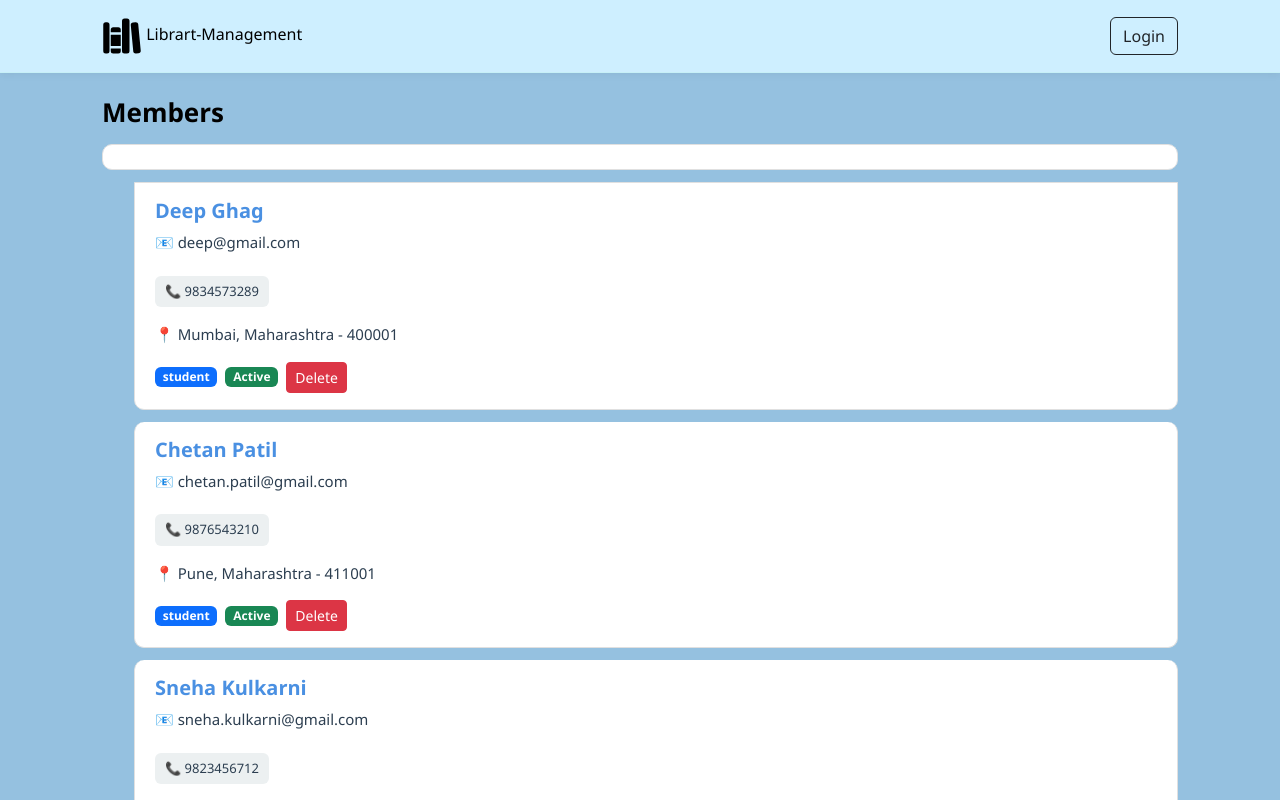
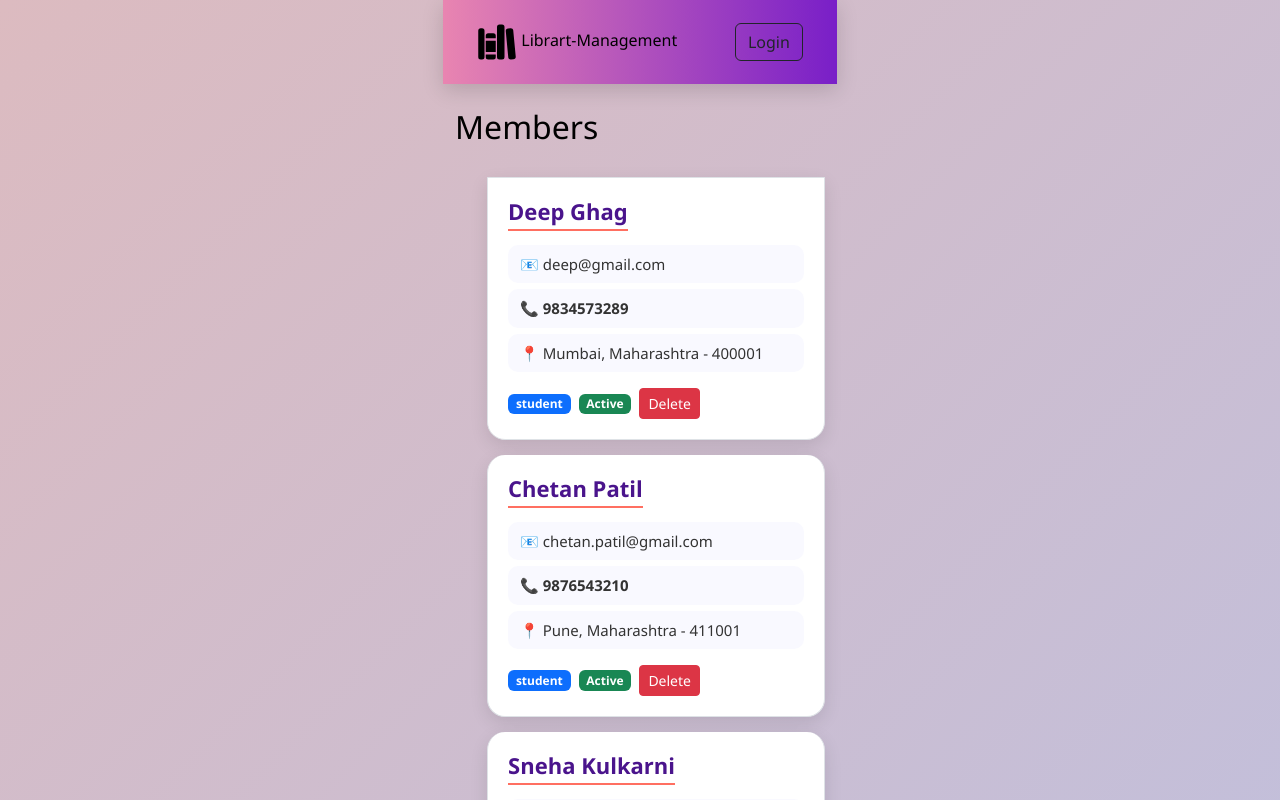
Before and after one commit to patilchetan3633/lms-project, a React (Vite) app in the folder libarey-system/: page /Members in a window 1280 px wide. Shown: the top 800 px of the page. Built offline with nearby package versions, Linux system fonts and the light colour scheme; data requests are answered from the project's data file.

Commit message:
Update App.css

```diff
--- a/libarey-system/src/App.css
+++ b/libarey-system/src/App.css
@@ -1,67 +1,109 @@
-:root {
-    --bg: #f4f6f9;
-    --card: #ffffff;
-    --card-border: #e0e0e0;
-    --text: #2c3e50;
-    --muted: #7f8c8d;
-    --primary: #4a90e2;
-    --secondary: #50b7c1;
-    --radius: 10px;
-    --shadow: 0 2px 8px rgba(0, 0, 0, 0.05);
+/* ---- Global Animations ---- */
+@keyframes fadeUp {
+  from { opacity: 0; transform: translateY(40px); }
+  to { opacity: 1; transform: translateY(0); }
 }
 
+@keyframes pulseGlow {
+  0% { box-shadow: 0 0 8px rgba(255,255,255,0.4); }
+  50% { box-shadow: 0 0 20px rgba(255,255,255,0.7); }
+  100% { box-shadow: 0 0 8px rgba(255,255,255,0.4); }
+}
+
+@keyframes floatCard {
+  0% { transform: translateY(0); }
+  50% { transform: translateY(-6px); }
+  100% { transform: translateY(0); }
+}
+
+@keyframes gradientShift {
+  0% { background-position: 0% 50%; }
+  50% { background-position: 100% 50%; }
+  100% { background-position: 0% 50%; }
+}
+
+/* ---- Body ---- */
 body {
   margin: 0;
   font-family: 'Segoe UI', sans-serif;
-    background-color: #95c1e0;
-    color: rgb(0, 0, 0);
+  background: linear-gradient(135deg, #ffecd2, #fcb69f, #a1c4fd, #c2e9fb);
+  background-size: 400% 400%;
+  animation: gradientShift 18s ease infinite;
+  color: #2c3e50;
+  overflow-x: hidden;
+  display: flex;
+  flex-direction: column;
+  align-items: center;
 }
 
 /* ---- Navbar ---- */
 .navbar {
-    background-color:#ceefff;
-    padding: 16px 24px;
-    box-shadow: var(--shadow);
-    border-bottom: 1px solid rgb(199, 240, 247);
+  width: 100%;
+  background: linear-gradient(90deg, #ff6a88, #ff99ac, #6a11cb, #2575fc);
+  background-size: 400% 400%;
+  animation: gradientShift 10s ease infinite;
+  padding: 22px;
+  text-align: center;
+  box-shadow: 0 6px 20px rgba(0,0,0,0.15);
+  position: sticky;
+  top: 0;
+  z-index: 10;
 }
 
 .navbar h1 {
-    margin: 0;
-    font-size: 22px;
-    color: var(--primary);
+  color: #fff;
+  font-size: 32px;
+  font-weight: 800;
+  text-shadow: 2px 2px 10px rgba(0,0,0,0.3);
+  animation: fadeUp 1s ease forwards;
 }
 
-/* ---- Books Wrap ---- */
+/* ---- Books Section ---- */
 .books-wrap {
-    width: min(1200px, 92%);
-    margin: 40px auto;
+  width: 100%;
+  max-width: 1400px;
+  margin: 50px auto;
+  text-align: center;
 }
 
-/* ---- Book Grid ---- */
 .books-grid {
   display: grid;
-    grid-template-columns: repeat(auto-fill, minmax(240px, 1fr));
-    gap: 20px;
+  grid-template-columns: repeat(5, 1fr); /* 5 per row */
+  gap: 28px;
+  justify-items: center;
+  animation: fadeUp 1s ease forwards;
 }
 
 /* ---- Book Card ---- */
 .book-card {
-    background:#FBFBFB;
-    border: 1px solid var(--card-border);
-    border-radius: var(--radius);
-    box-shadow: var(--shadow);
+  background: #fff;
+  border-radius: 16px;
+  box-shadow: 0 6px 18px rgba(0,0,0,0.12);
   overflow: hidden;
-    transition: transform 0.2s ease;
+  transition: all 0.4s ease;
+  animation: fadeUp 1s ease forwards;
+  display: flex;
+  flex-direction: column;
+  text-align: left;
+  width: 100%;
+  max-width: 240px;
 }
 
 .book-card:hover {
-    transform: translateY(-4px);
+  animation: floatCard 3s ease-in-out infinite;
+  box-shadow: 0 12px 28px rgba(0,0,0,0.2);
+  transform: scale(1.05);
 }
 
 .book-cover {
   width: 100%;
   height: 160px;
   object-fit: cover;
+  transition: transform 0.5s ease;
+}
+
+.book-card:hover .book-cover {
+  transform: scale(1.1);
 }
 
 .book-body {
@@ -70,112 +112,105 @@ body {
 
 .book-title {
   font-size: 18px;
-    margin: 10px 0 6px;
+  font-weight: 700;
+  color: #6a11cb;
+  margin-bottom: 6px;
 }
 
 .book-meta {
   font-size: 14px;
-    color: var(--muted);
+  color: #555;
   margin-bottom: 10px;
 }
 
 .book-footer {
+  margin-top: auto;
+  padding-top: 10px;
+  border-top: 1px solid #eee;
+  font-size: 14px;
   display: flex;
   justify-content: space-between;
   align-items: center;
-    font-size: 14px;
-    padding-top: 10px;
-    border-top: 1px solid #eee;
-}
-.container {
-    max-width: 1100px;
 }
 
-/* Page Title */
-h2 {
-    font-size: 26px;
-    font-weight: 700;
-    color: var(--primary);
-    margin-bottom: 20px;
-}
-
-/* ---- Button ---- */
+/* ---- Buttons ---- */
 .btn-view {
-    background-color: var(--primary);
-    color: white;
-    padding: 8px 14px;
+  background: linear-gradient(90deg, #ff6a88, #ff99ac, #50b7c1, #3a7bd5);
+  background-size: 400% 400%;
+  color: #fff;
+  padding: 8px 16px;
   border: none;
-    border-radius: 6px;
-    font-size: 14px;
+  border-radius: 8px;
   cursor: pointer;
-    transition: background 0.2s ease;
+  font-weight: 600;
+  transition: all 0.3s ease;
 }
 
 .btn-view:hover {
-    background-color: #3a7bd5;
-}
-
-/* ==== Member List ==== */
-.member-header {
-    display: flex;
-    justify-content: space-between;
-    padding: 12px 20px;
-    background: #ffffff;
-    color: var(--text);
-    border-radius: var(--radius);
-    border: 1px solid var(--card-border);
-    margin-bottom: 12px;
-    font-weight: 700px;
+  background-position: 100% 0;
+  animation: pulseGlow 1.5s infinite;
+  transform: translateY(-3px);
 }
 
 .member-item {
   background: #fff;
-    border: 1px solid var(--card-border);
-    border-radius: var(--radius);
-    padding: 16px 20px;
-    margin-bottom: 12px;
-    transition: box-shadow 0.2s ease;
+  border-radius: 18px;
+  padding: 20px;
+  margin: 15px auto;
+  box-shadow: 0 6px 18px rgba(0, 0, 0, 0.1);
+  transition: all 0.4s ease;
+  text-align: left;
+  max-width: 400px;
 }
 
 .member-item:hover {
-    box-shadow: var(--shadow);
+  transform: translateY(-8px) scale(1.02);
+  box-shadow: 0 12px 28px rgba(0, 0, 0, 0.18);
 }
 
+/* Name */
 .member-name {
-    color: var(--primary);
-    font-weight: 600;
+  font-size: 22px;
+  font-weight: 700;
+  color: #4a148c;
+  margin-bottom: 12px;
+  border-bottom: 2px solid #ff6f61;
+  display: inline-block;
+  padding-bottom: 4px;
 }
 
-.member-email,
-.member-address {
+/* Details */
+.member-details p {
   font-size: 15px;
-    color: var(--text);
+  margin: 6px 0;
+  padding: 8px 12px;
+  border-radius: 10px;
+  background: #f9f9ff;
+  color: #333;
+  display: flex;
+  align-items: center;
+  gap: 8px;
+  transition: 0.3s;
 }
 
-.member-phone {
-    background: #ecf0f1;
-    color: #2c3e50;
-    padding: 6px 10px;
-    border-radius: 6px;
-    display: inline-block;
-    font-size: 13px;
-    margin-top: 6px;
+.member-details p:hover {
+  background: #e3f2fd;
+  transform: translateX(5px);
 }
 
-.add-member-btn {
-    display: block;
-    margin: 20px auto;
-    font-size: 15px;
+/* Special phone highlight */
+.member-phone {
+  background: #e8f5e9;
   font-weight: 600;
-    padding: 10px 18px;
-    border: none;
-    border-radius: 6px;
-    background-color: var(--secondary);
-    color: white;
-    cursor: pointer;
-    transition: background 0.2s ease;
+  color: #1b5e20;
 }
 
-.add-member-btn:hover {
-    background-color: #40a1a9;
+/* Animations */
+@keyframes fadeUp {
+  from { opacity: 0; transform: translateY(20px); }
+  to { opacity: 1; transform: translateY(0); }
 }
+
+.member-item {
+  animation: fadeUp 0.7s ease forwards;
+}
```
Lines whose indentation alone changed are shown as unchanged.
